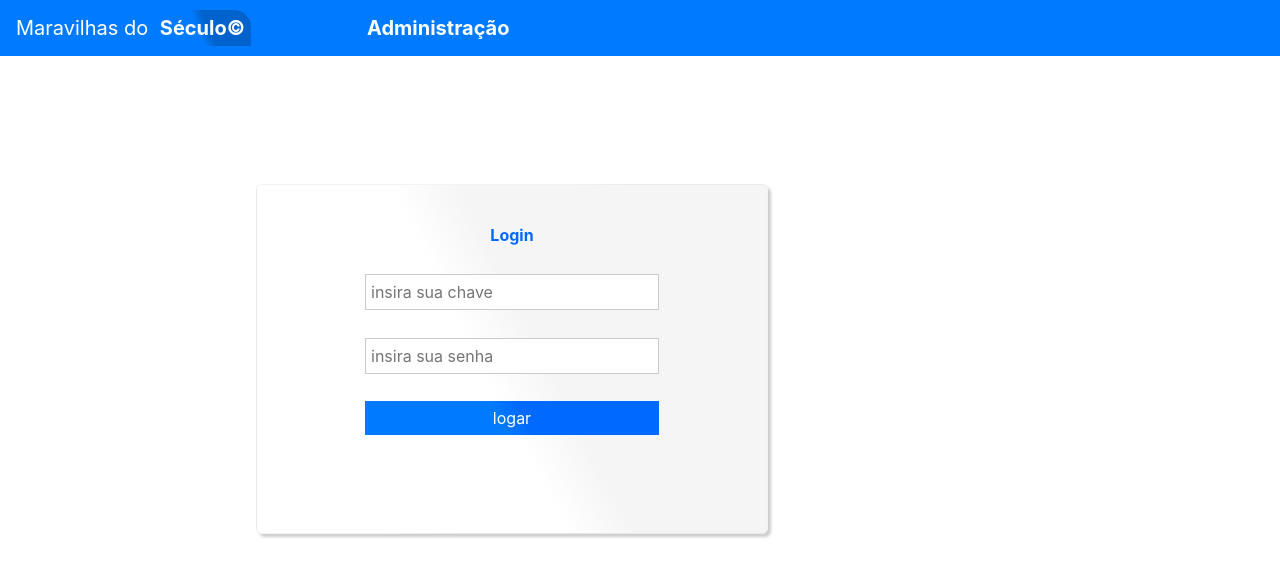
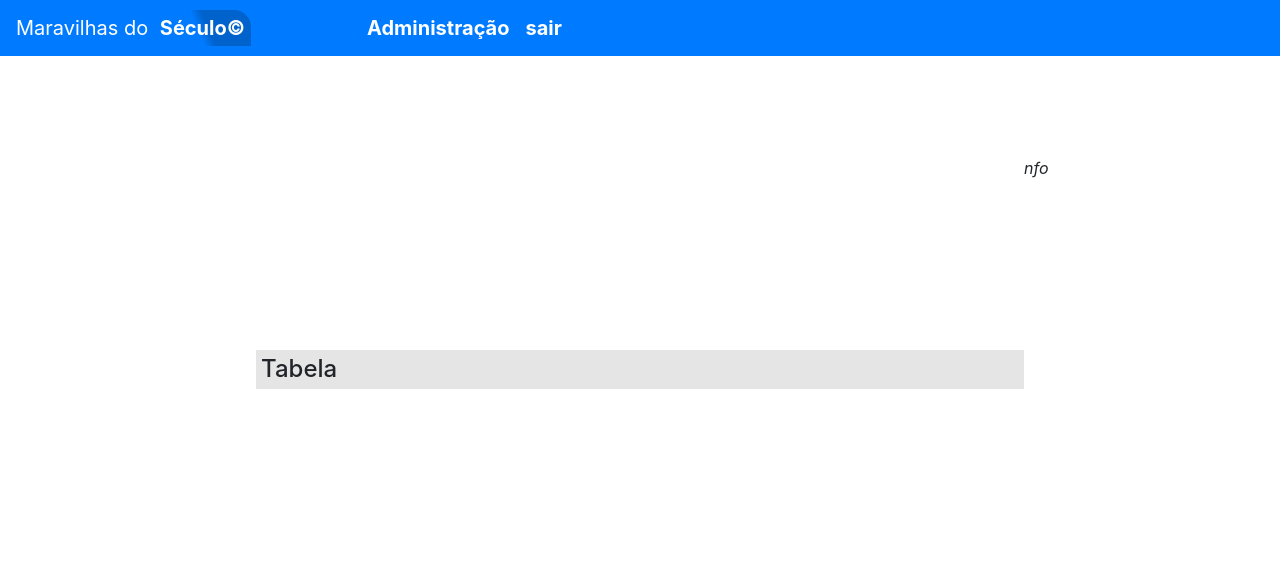
Before and after one commit to LeonardoSousa89/pre-producao, a React (Create React App) app in the folder pre-producao/loja-frontend-bootstrap/maravilhas/loja adm/adm/: page /auth-administration in a window 1280 px wide. Shown: the top 576 px of the page. Built offline with nearby package versions, Linux system fonts and the light colour scheme.

Commit message:
pre-producao-version~1.1.13

```diff
--- a/pre-producao/loja-frontend-bootstrap/maravilhas/loja adm/adm/src/components/auth/auth.css
+++ b/pre-producao/loja-frontend-bootstrap/maravilhas/loja adm/adm/src/components/auth/auth.css
@@ -12,6 +12,31 @@
 }
 .tabela{
     width: 100%;
+}
+.info{
+    position: sticky;
+    top:0;
+
+    margin: 100px  80%;
+
+    display: flex;
+    flex-direction: column;
+    justify-content: start;
+}
+.info-list{
+
+}
+.area-administrativa{
+    display: flex;
+    flex-direction: column;
+    justify-content: center;
+    align-items: center;
+}
+.titulo-tabela{
+    margin: 70px 0;
+    width: 60%;
+    padding: 5px;
+    background: rgba(0,0,0,0.1);
 }
 .maravilhas-little strong{
     background: linear-gradient(67deg, rgba(0,0,0,0.001) 45%, rgba(0,0,0,0.2) 55%);
--- a/pre-producao/loja-frontend-bootstrap/maravilhas/loja adm/adm/src/components/auth/auth.jsx
+++ b/pre-producao/loja-frontend-bootstrap/maravilhas/loja adm/adm/src/components/auth/auth.jsx
@@ -16,7 +16,8 @@ export default class Auth extends Component{
           tabela:[],
           auth: false,
           rotate:false,
-          logonFailed: false
+          logonFailed: false,
+          informative:false
         }
 
         this.login = this.login.bind(this)
@@ -68,13 +69,12 @@ export default class Auth extends Component{
         })
       }
 
-    //localhost:3000/auth-administration
 
     render(){
         return(
             <div className="auth">
-                 {
-                    this.state.auth === false ?
+                 {                  //alterar para false após teminar a tabela
+                    this.state.auth === true ?
                     (
 
                         <div className="login">
@@ -123,6 +123,23 @@ export default class Auth extends Component{
                                     sair
                                     </Nav.Link>
                                 </Navbar>
+                                {
+                                        this.state.informative === false ?
+                                        (
+
+                                            <div className="info">
+                                                <i>nfo</i>
+                                            </div>
+                                        ):(
+
+                                            <p className="info-list">list</p>
+
+                                        )
+                                }
+
+                                <div className="area-administrativa">
+                                    <h4 className="titulo-tabela">Tabela</h4>
+                                </div>
                         </div>
                 )
             }
@@ -140,7 +157,7 @@ export default class Auth extends Component{
                         <div className="failed">
                            <Card body
                            className="cardError"
-                           >Erro ao logar, por favor verifique sua chave de administrador e a senha!</Card>
+                           >Erro ao logar! por favor verifique sua chave de administrador e a senha!</Card>
                         </div>
 
                 )
```
